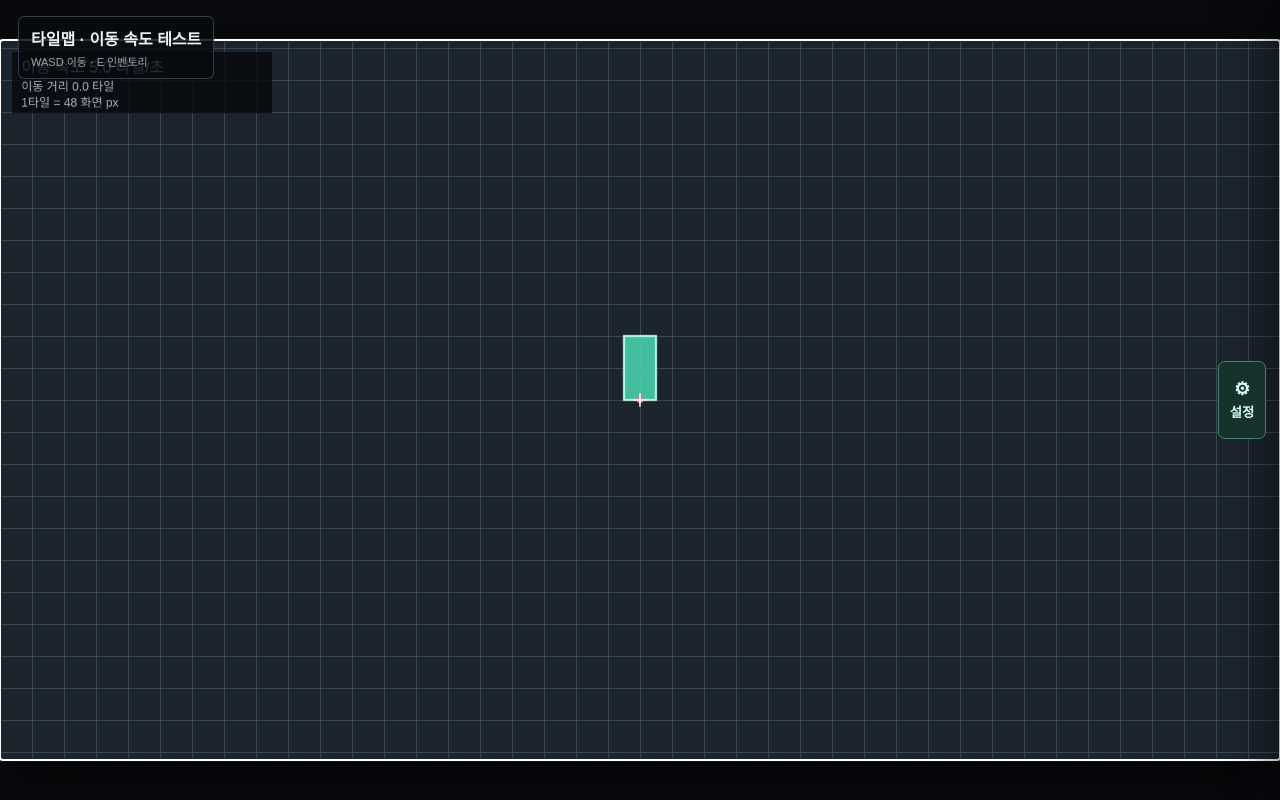
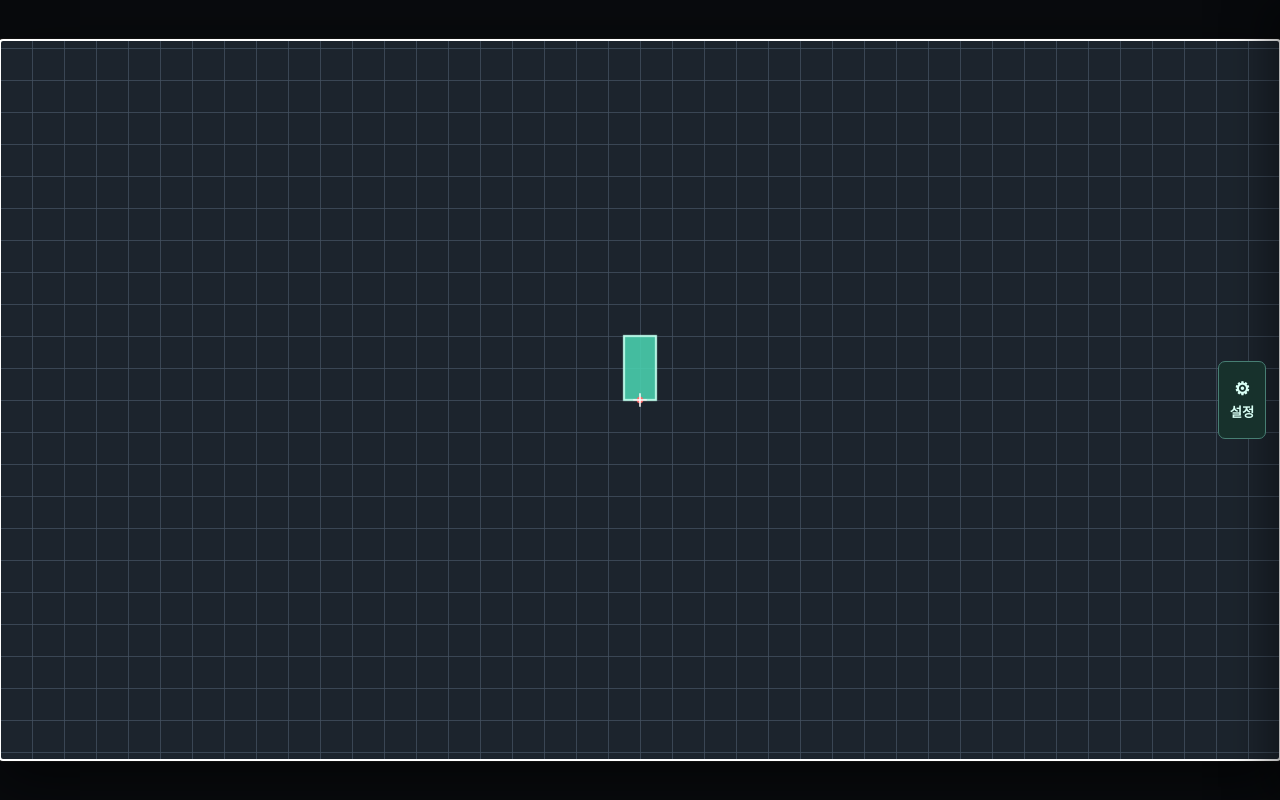
Before and after one commit to namil1412/inventory-ui, a plain HTML site: page tilemap-scale-test.html in a window 1280 px wide. Drawn offline with Linux system fonts and the light colour scheme.

Commit message:
테스트 화면 정보 오버레이 제거

```diff
--- a/tilemap-scale-test.html
+++ b/tilemap-scale-test.html
@@ -9,8 +9,6 @@
     *{box-sizing:border-box}html,body{margin:0;min-height:100%;background:var(--bg);color:var(--text);font-family:Pretendard,"Noto Sans KR","Malgun Gothic",sans-serif}
     body{overflow:hidden}
     main{position:fixed;inset:0;display:grid;place-items:center;background:#080a0d}
-    .toolbar{position:fixed;z-index:4;left:18px;top:16px;padding:9px 12px;border:1px solid rgba(70,82,97,.72);border-radius:6px;background:rgba(8,11,15,.84);pointer-events:none}
-    h1{margin:0;font-size:16px}.hint{color:var(--muted);font-size:11px;margin-top:3px}
     .camera-wrap{width:100%;height:100%;display:grid;place-items:center;background:#080a0d}
     canvas{display:block;width:min(100vw,calc(100vh * 16 / 9));height:auto;max-height:100vh;aspect-ratio:16/9;background:#11161c;box-shadow:0 18px 52px #0009}
     aside{position:fixed;z-index:8;right:0;top:0;width:300px;height:100vh;overflow:auto;background:rgba(21,26,33,.98);border-left:1px solid var(--line);padding:18px;transform:translateX(100%);transition:transform 220ms ease;box-shadow:-16px 0 38px rgba(0,0,0,.38)}
@@ -21,12 +19,11 @@
     .presets{display:grid;grid-template-columns:repeat(5,1fr);gap:5px;margin:8px 0 12px}.preset,.test-button,.reset-button{border:1px solid var(--line);border-radius:5px;background:#0e1217;color:#cbd4dc;cursor:pointer}.preset{padding:7px 2px;font-size:11px}.preset:hover,.preset.active,.test-button:hover,.reset-button:hover{border-color:var(--accent);color:var(--accent)}.preset.active{background:#18322d}
     .test-actions{display:grid;grid-template-columns:1fr auto;gap:7px;margin:4px 0 12px}.test-button,.reset-button{min-height:36px;padding:7px 9px}.test-button{background:#17312c;color:#d9fff5;border-color:#347b6a}.test-button.testing{color:#ffd97a;border-color:#c49532;background:#342a14}.measurement{padding:10px;border:1px solid var(--line);background:#0e1217;border-radius:5px;font-size:12px;line-height:1.65}.measurement strong{color:var(--accent)}
     .info{margin-top:18px;padding-top:14px;border-top:1px solid var(--line)}.info-row{display:flex;justify-content:space-between;gap:12px;padding:6px 0;color:var(--muted);font-size:12px}.info-row strong{color:var(--text);font-weight:600;text-align:right}.foot{margin-top:14px;color:#7f8b97;font-size:11px;line-height:1.55}
-    @media(max-width:600px){aside{width:min(300px,calc(100vw - 58px))}body.settings-open .settings-toggle{right:min(314px,calc(100vw - 44px))}.toolbar{max-width:calc(100vw - 82px)}}
+    @media(max-width:600px){aside{width:min(300px,calc(100vw - 58px))}body.settings-open .settings-toggle{right:min(314px,calc(100vw - 44px))}}
   </style>
 </head>
 <body>
   <main>
-    <div class="toolbar"><h1>타일맵 · 이동 속도 테스트</h1><div class="hint">WASD 이동 · E 인벤토리</div></div>
     <div class="camera-wrap"><canvas id="game" width="1920" height="1080" tabindex="0" aria-label="16대 9 게임 카메라 테스트 화면"></canvas></div>
   </main>
   <button class="settings-toggle" id="settingsToggle" type="button" aria-controls="settingsPanel" aria-expanded="false"><span>⚙</span>설정</button>
@@ -72,7 +69,7 @@
       ctx.beginPath();ctx.strokeStyle='#445262';ctx.lineWidth=1;const sx=Math.max(0,Math.floor(camX)),ex=Math.min(state.roomW,Math.ceil(camX+state.viewW)),sy=Math.max(0,Math.floor(camY)),ey=Math.min(state.roomH,Math.ceil(camY+viewH));for(let x=sx;x<=ex;x++){const p=Math.round((x-camX)*px)+.5;ctx.moveTo(p,Math.max(0,(sy-camY)*px));ctx.lineTo(p,Math.min(H,(ey-camY)*px))}for(let y=sy;y<=ey;y++){const p=Math.round((y-camY)*px)+.5;ctx.moveTo(Math.max(0,(sx-camX)*px),p);ctx.lineTo(Math.min(W,(ex-camX)*px),p)}ctx.stroke();
       ctx.strokeStyle='#f1c75b';ctx.lineWidth=5;ctx.strokeRect((0-camX)*px,(0-camY)*px,state.roomW*px,state.roomH*px);if(state.test){drawMarker(state.test.x,state.test.y,'#ffd166','시작',camX,camY,px);if(state.test.done)drawMarker(state.test.endX,state.test.endY,'#ff7b72','도착',camX,camY,px)}
       const cx=(state.x-camX)*px,feet=(state.y-camY)*px,cw=state.charW*px,ch=state.charH*px;ctx.fillStyle='rgba(74,210,176,.88)';ctx.fillRect(cx-cw/2,feet-ch,cw,ch);ctx.strokeStyle='#bffdec';ctx.lineWidth=3;ctx.strokeRect(cx-cw/2,feet-ch,cw,ch);ctx.beginPath();ctx.fillStyle='#ff6b6b';ctx.arc(cx,feet,Math.max(5,px*.09),0,Math.PI*2);ctx.fill();ctx.beginPath();ctx.strokeStyle='#fff';ctx.lineWidth=2;ctx.moveTo(cx-10,feet);ctx.lineTo(cx+10,feet);ctx.moveTo(cx,feet-10);ctx.lineTo(cx,feet+10);ctx.stroke();
-      ctx.fillStyle='rgba(7,10,13,.82)';ctx.fillRect(18,18,390,92);ctx.fillStyle='#e7edf3';ctx.font='24px sans-serif';ctx.fillText(`이동 속도 ${state.speed.toFixed(1)} 타일/초`,32,49);ctx.fillStyle='#a9b4bf';ctx.font='18px sans-serif';ctx.fillText(`이동 거리 ${state.totalDistance.toFixed(1)} 타일`,32,76);ctx.fillText(`1타일 = ${fmt(px)} 화면 px`,32,100);if(state.test&&!state.test.done)updateMeasurement();requestAnimationFrame(draw)}
+      if(state.test&&!state.test.done)updateMeasurement();requestAnimationFrame(draw)}
     read();canvas.focus();requestAnimationFrame(draw);
   </script>
 </body>
```
